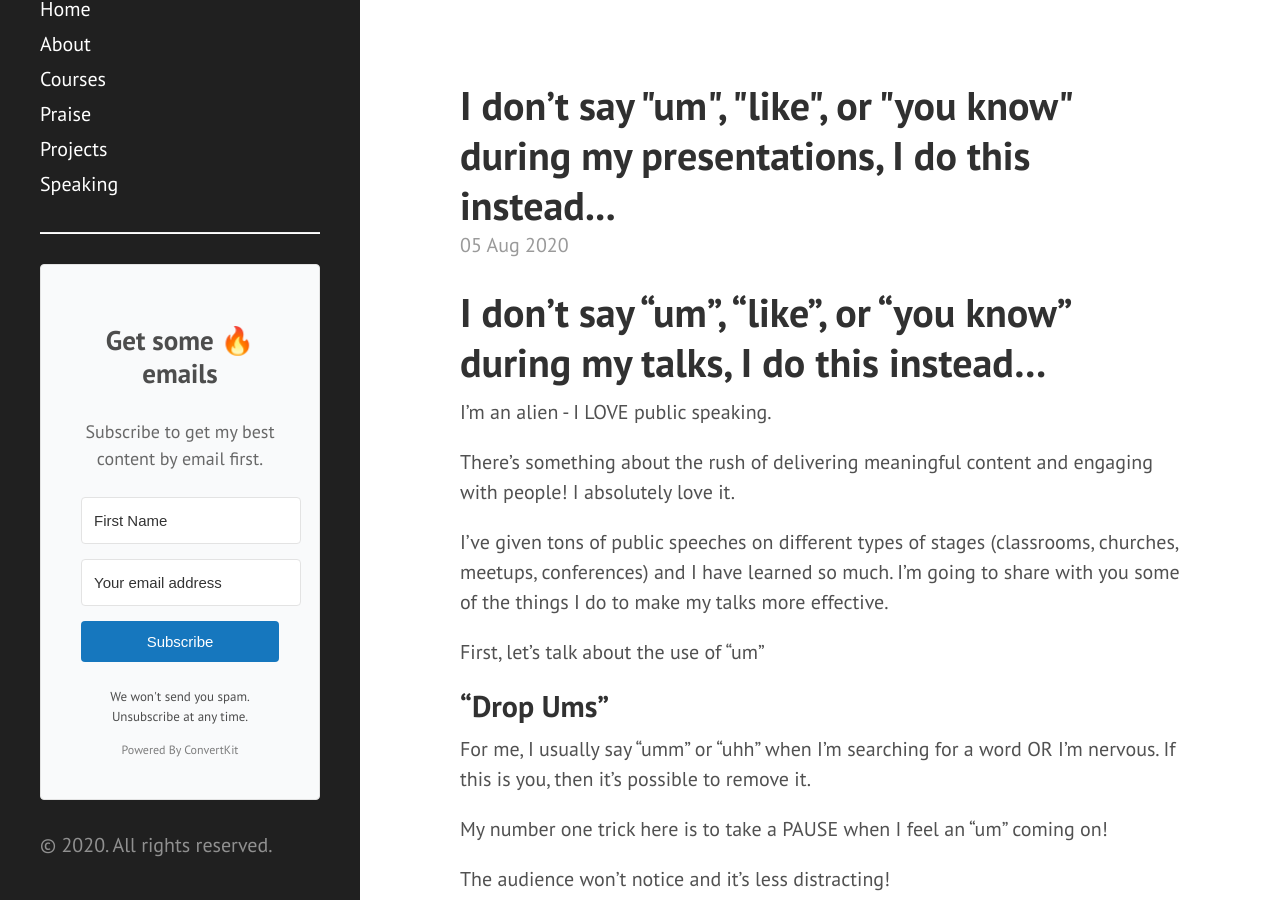
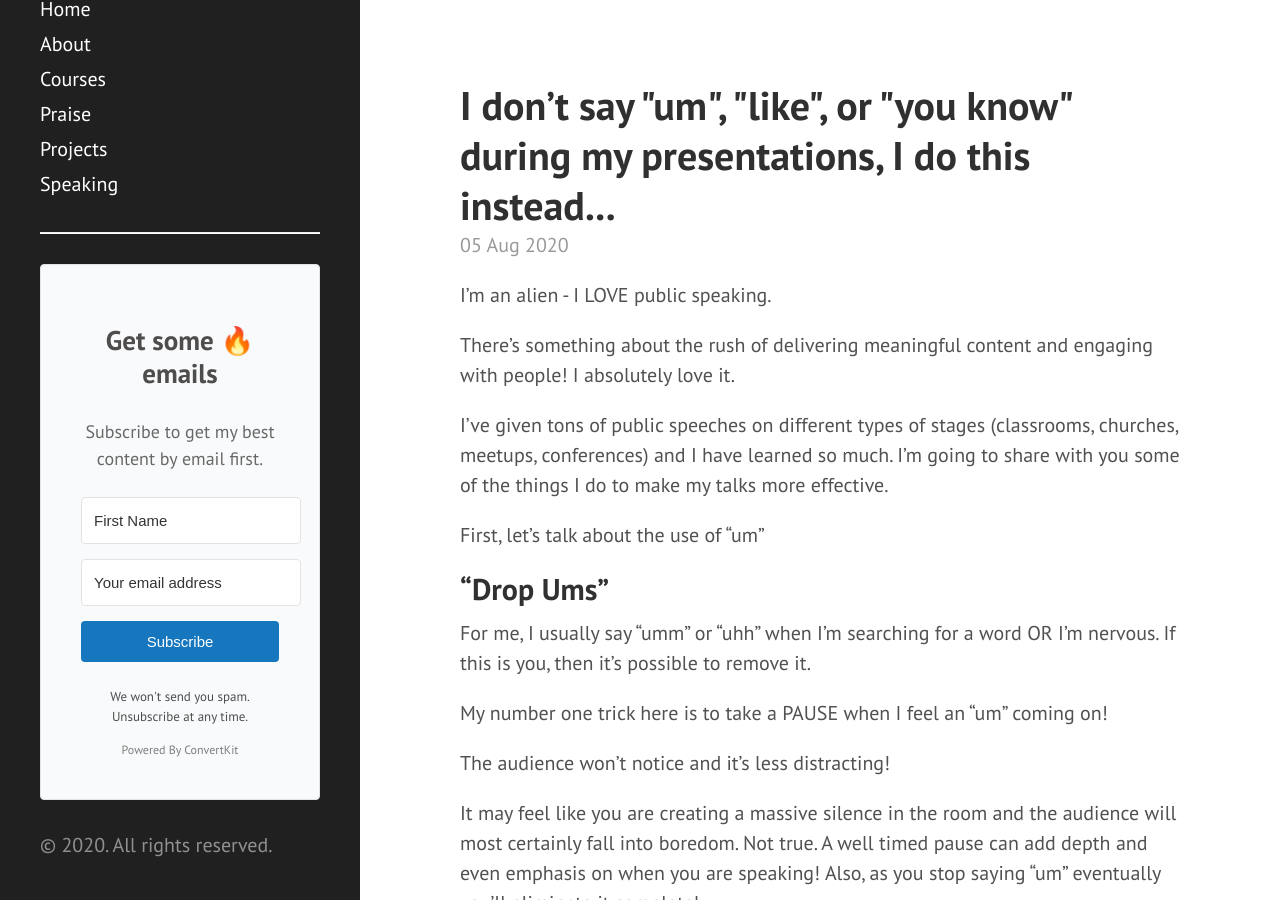
Before and after one commit to MarkTechson/marktechson.github.io, a Jekyll site: the page built from _posts/2020-08-05-no-um-in-my-talks.md, in a window 1280 px wide and 900 px high. Built offline with Jekyll 4.4.1, drawn with Linux system fonts in a browser that asks for light colours.

Commit message:
remove typo

```diff
--- a/_posts/2020-08-05-no-um-in-my-talks.md
+++ b/_posts/2020-08-05-no-um-in-my-talks.md
@@ -9,9 +9,6 @@ summary: >
          This is exactly how I improved my public speaking - by removing filler words.
 
 ---
-
-# I don’t say "um", "like", or "you know" during my talks, I do this instead...
-
 I’m an alien - I LOVE public speaking.
 
 There’s something about the rush of delivering meaningful content and engaging with people! I absolutely love it.
```
